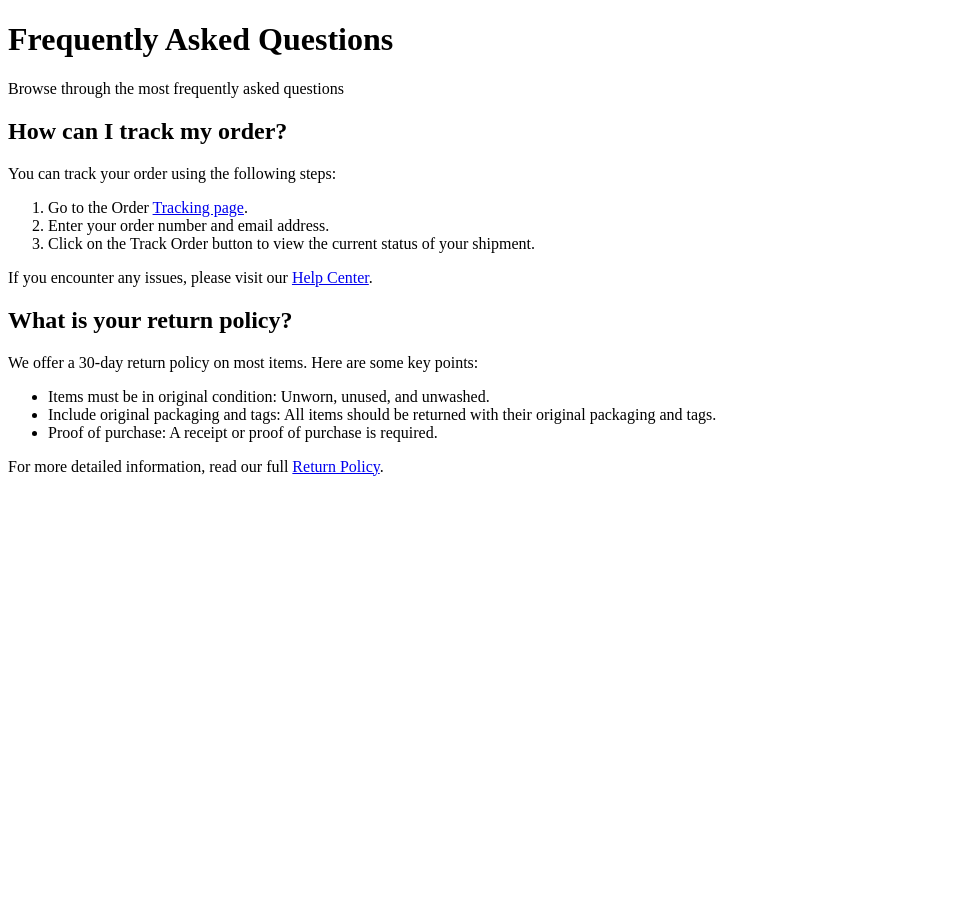
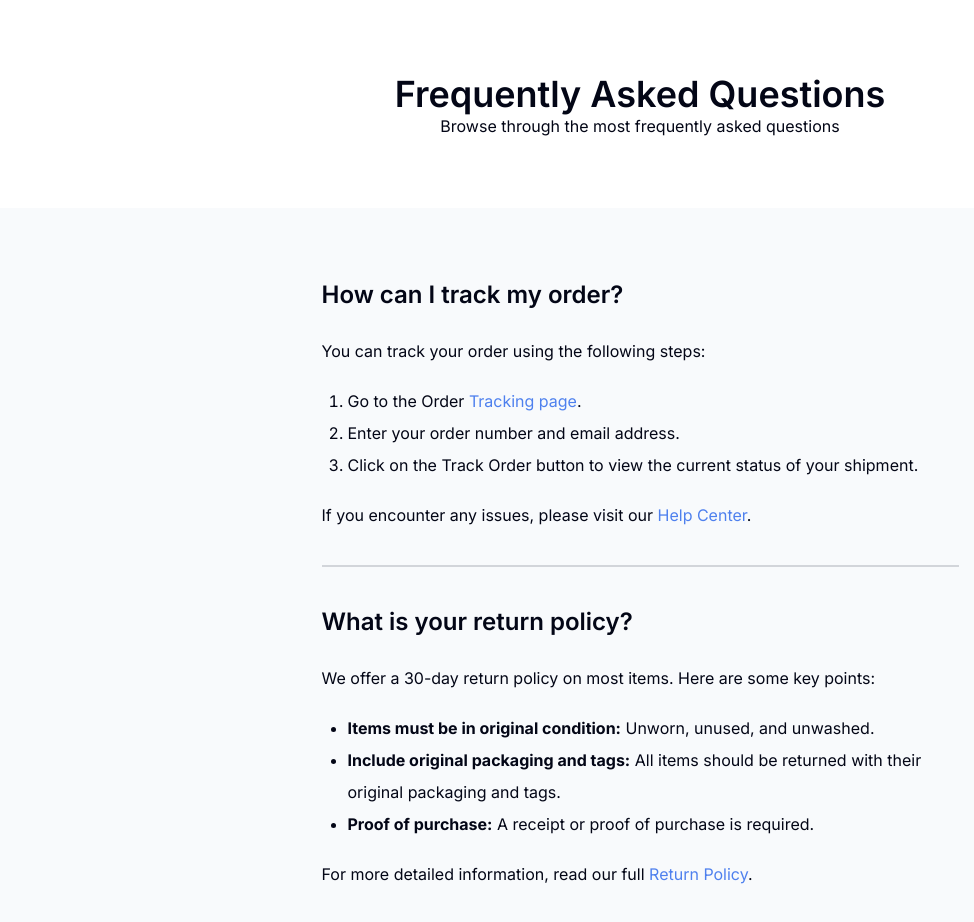
Before and after one commit to AlexandrLebedenko/Simple-Frequently-Asked-Questions-FAQ, a plain HTML site: page index.html in a window 1280 px wide. Shown: the whole page, without its empty margins (0-974 px from the left). Before the commit the page ends 800 px from the top, so only its background shows below. Drawn offline with Linux system fonts and the light colour scheme.

Commit message:
feat: add index.css

```diff
--- a/css/index.css
+++ b/css/index.css
@@ -0,0 +1,57 @@
+@import url(./reset.css);
+.wrapper {
+  min-height: 100vh;
+  min-width: 100%;
+  font-family: "Inter", sans-serif;
+  font-weight: 400;
+  font-size: 1rem;
+  color: #030616;
+}
+.header {
+  background-color: #ffffff;
+  padding: 4.5rem;
+  text-align: center;
+}
+.title {
+  font-size: 2.25rem;
+  font-weight: 600;
+  margin-bottom: 1rem;
+  margin: auto;
+}
+.subtitle {
+  margin: auto;
+}
+.questions-section {
+  min-height: calc(100vh - 13rem);
+  padding: 4.5rem 0;
+  background-color: #f8fafc;
+}
+.container {
+  max-width: 39.8125rem;
+  margin: auto;
+}
+.question-box:first-child:after {
+  content: "";
+  display: block;
+  min-width: 100%;
+  margin: 2.5rem auto;
+  border: 0.0625rem solid #d2d5da;
+}
+.question-title {
+  font-size: 1.5rem;
+  font-weight: 600;
+  margin-bottom: 2rem;
+}
+.question-list {
+  margin: 1.5rem 0;
+  margin-left: 1.625rem;
+}
+.question-list__item {
+  line-height: 2rem;
+}
+a {
+  color: #4e80ee;
+}
+span {
+  font-weight: bold;
+}
--- a/index.html
+++ b/index.html
@@ -8,23 +8,25 @@
     <link rel="stylesheet" href="./css/index.css">
     <link rel="preconnect" href="https://fonts.googleapis.com">
     <link rel="preconnect" href="https://fonts.gstatic.com" crossorigin>
-    <link href="https://fonts.googleapis.com/css2?family=Inter:opsz,wght@14..32,600&display=swap" rel="stylesheet">
+    <link href="https://fonts.googleapis.com/css2?family=Inter:opsz,wght@14..32,100..900&display=swap" rel="stylesheet">
 </head>
 
 <body>
     <div class="wrapper">
-        <header>
+        <header class="header">
             <h1 class="title">Frequently Asked Questions</h1>
             <p class="subtitle">Browse through the most frequently asked questions</p>
         </header>
         <section class="questions-section">
+            <div class="container">
                 <div class="question-box">
                     <h2 class="question-title">How can I track my order?</h2>
                     <p>You can track your order using the following steps:</p>
                     <ol class="question-list">
                         <li class="question-list__item">Go to the Order <a href="#">Tracking page</a>.</li>
                         <li class="question-list__item">Enter your order number and email address.</li>
-                    <li class="question-list__item">Click on the Track Order button to view the current status of your
+                        <li class="question-list__item">Click on the Track Order button to view the current status of
+                            your
                             shipment.</li>
                     </ol>
                     <p>If you encounter any issues, please visit our <a href="#">Help Center</a>.</p>
@@ -33,15 +35,19 @@
                     <h2 class="question-title">What is your return policy?</h2>
                     <p>We offer a 30-day return policy on most items. Here are some key points:</p>
                     <ul class="question-list">
-                    <li class="question-list__item"><span>Items must be in original condition:</span> Unworn, unused,
+                        <li class="question-list__item"><span>Items must be in original condition:</span> Unworn,
+                            unused,
                             and unwashed.</li>
-                    <li class="question-list__item"><span>Include original packaging and tags:</span> All items should
+                        <li class="question-list__item"><span>Include original packaging and tags:</span> All items
+                            should
                             be returned with their
                             original packaging and tags.</li>
-                    <li class="question-list__item"><span>Proof of purchase:</span> A receipt or proof of purchase is
+                        <li class="question-list__item"><span>Proof of purchase:</span> A receipt or proof of purchase
+                            is
                             required.</li>
                     </ul>
                     <p>For more detailed information, read our full <a href="#">Return Policy</a>.</p>
+                </div>
             </div>
         </section>
     </div>
```
Lines whose indentation alone changed are shown as unchanged.
